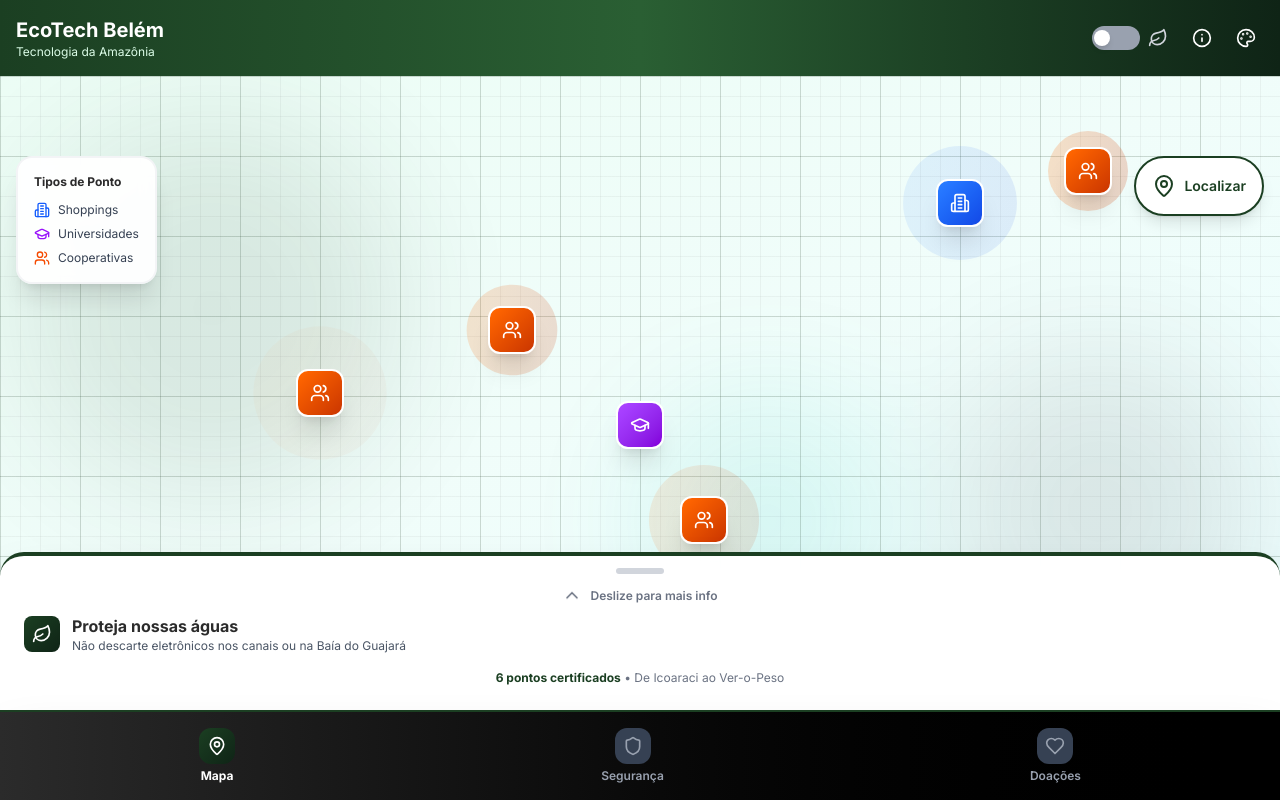
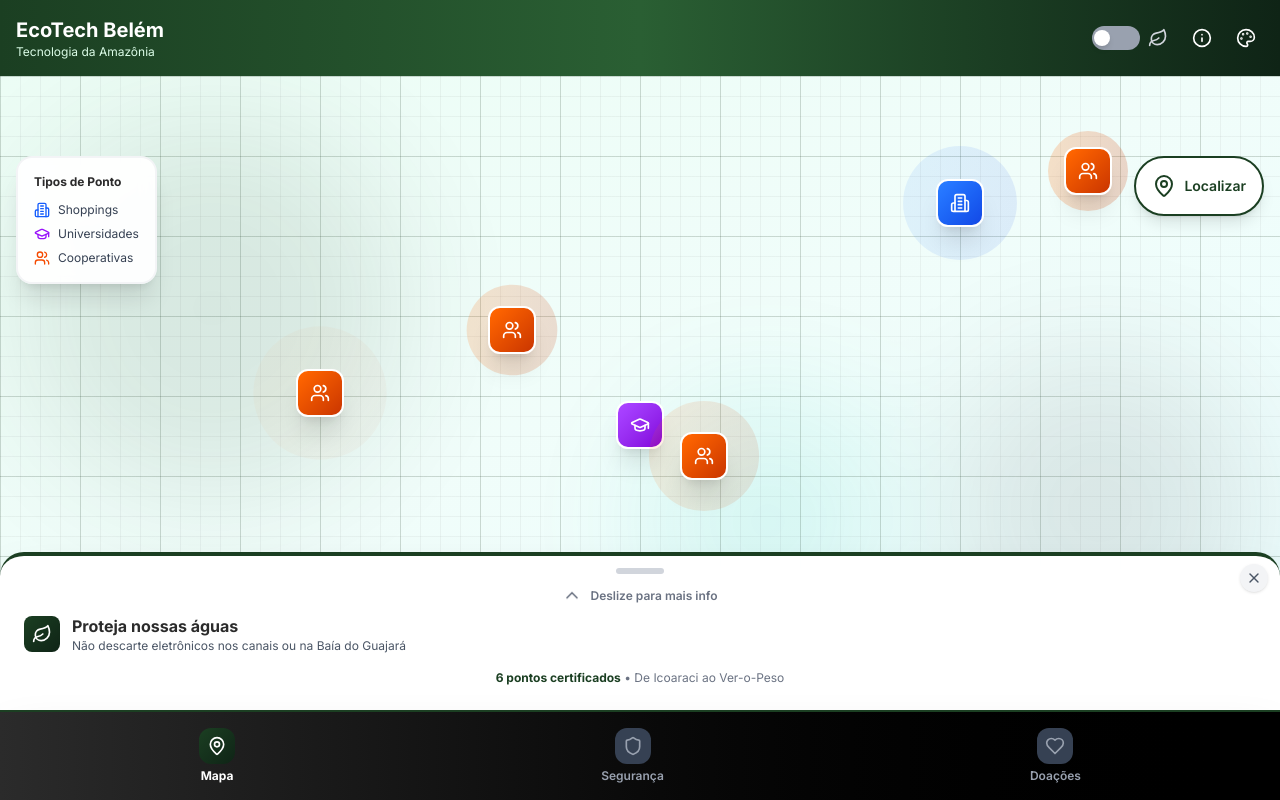
Before and after one commit to liliancassia79/EcoTech-Bel-m, a React (Vite) app: page /home in a window 1280 px wide. Built offline with nearby package versions, Linux system fonts and the light colour scheme.

Commit message:
feat: add close button to hide "Proteja nossas águas" panel\n\nAdd floating "Info ambiental" button to reopen panel and adjust "Líder Independência" marker position.

```diff
--- a/src/app/components/BottomSheet.tsx
+++ b/src/app/components/BottomSheet.tsx
@@ -1,6 +1,6 @@
 import { useState } from "react";
 import { motion, AnimatePresence } from "motion/react";
-import { ChevronUp, ChevronDown, Leaf, Droplet, MapPin } from "lucide-react";
+import { ChevronUp, ChevronDown, Leaf, Droplet, MapPin, X, Info } from "lucide-react";
 
 interface BottomSheetProps {
   locations: any[];
@@ -8,12 +8,18 @@ interface BottomSheetProps {
 
 export default function BottomSheet({ locations }: BottomSheetProps) {
   const [isExpanded, setIsExpanded] = useState(false);
+  const [isVisible, setIsVisible] = useState(true);
+
+  const handleClose = () => {
+    setIsExpanded(false);
+    setIsVisible(false);
+  };
 
   return (
     <>
-      {/* Overlay when expanded */}
+      {/* Overlay only when expanded */}
       <AnimatePresence>
-        {isExpanded && (
+        {isExpanded && isVisible && (
           <motion.div
             initial={{ opacity: 0 }}
             animate={{ opacity: 1 }}
@@ -24,13 +30,48 @@ export default function BottomSheet({ locations }: BottomSheetProps) {
         )}
       </AnimatePresence>
 
+      {/* Floating reopen button when sheet is closed */}
+      <AnimatePresence>
+        {!isVisible && (
+          <motion.button
+            key="reopen-fab"
+            initial={{ scale: 0, opacity: 0, y: 20 }}
+            animate={{ scale: 1, opacity: 1, y: 0 }}
+            exit={{ scale: 0, opacity: 0, y: 20 }}
+            transition={{ type: "spring", damping: 20, stiffness: 300 }}
+            onClick={() => setIsVisible(true)}
+            className="absolute bottom-4 left-1/2 -translate-x-1/2 z-20 flex items-center gap-2 bg-gradient-to-r from-[var(--eco-amazon)] to-[var(--eco-amazon-dark)] text-white px-4 py-2.5 rounded-full shadow-2xl border-2 border-white/30 hover:shadow-emerald-500/40 transition"
+            aria-label="Reabrir informações ambientais"
+            title="Mostrar informações"
+          >
+            <Info className="w-4 h-4" />
+            <span className="text-xs font-bold">Info ambiental</span>
+          </motion.button>
+        )}
+      </AnimatePresence>
+
+      {/* Main bottom sheet */}
+      <AnimatePresence>
+        {isVisible && (
           <motion.div
-        initial={{ y: 0 }}
-        animate={{ y: isExpanded ? -280 : 0 }}
+            key="bottom-sheet"
+            initial={{ y: 200, opacity: 0 }}
+            animate={{ y: isExpanded ? -280 : 0, opacity: 1 }}
+            exit={{ y: 300, opacity: 0 }}
             transition={{ type: "spring", damping: 30, stiffness: 300 }}
             className="absolute bottom-0 left-0 right-0 z-20 pointer-events-auto"
           >
             <div className="bg-white/98 dark:bg-gray-900/98 backdrop-blur-md rounded-t-3xl shadow-2xl border-t-4 border-[var(--eco-amazon)]">
+              {/* Close button */}
+              <button
+                onClick={handleClose}
+                className="absolute top-2 right-3 z-10 p-1.5 rounded-full bg-gray-100 hover:bg-gray-200 dark:bg-gray-800 dark:hover:bg-gray-700 text-gray-600 dark:text-gray-300 transition shadow-sm"
+                aria-label="Fechar painel"
+                title="Fechar"
+              >
+                <X className="w-4 h-4" />
+              </button>
+
               {/* Pull Handle */}
               <div
                 className="pt-3 pb-2 cursor-pointer"
@@ -52,7 +93,7 @@ export default function BottomSheet({ locations }: BottomSheetProps) {
               {/* Main Content */}
               <div className="px-6 pb-6">
                 {/* Header Section - Always Visible */}
-          <div className="mb-4">
+                <div className="mb-4 pr-8">
                   <div className="flex items-center gap-3 mb-2">
                     <div className="p-2 bg-gradient-to-br from-[var(--eco-amazon)] to-[var(--eco-amazon-dark)] rounded-lg">
                       <Leaf className="w-5 h-5 text-white" />
@@ -73,7 +114,7 @@ export default function BottomSheet({ locations }: BottomSheetProps) {
                   initial={{ height: 0, opacity: 0 }}
                   animate={{
                     height: isExpanded ? "auto" : 0,
-              opacity: isExpanded ? 1 : 0
+                    opacity: isExpanded ? 1 : 0,
                   }}
                   transition={{ duration: 0.3 }}
                   className="overflow-hidden"
@@ -103,19 +144,19 @@ export default function BottomSheet({ locations }: BottomSheetProps) {
                       <div className="grid grid-cols-3 gap-3">
                         <div className="bg-white dark:bg-gray-800 rounded-lg p-3 text-center">
                           <div className="text-2xl font-bold text-blue-600 dark:text-blue-400">
-                      {locations.filter(loc => loc.type === "shopping").length}
+                            {locations.filter((loc) => loc.type === "shopping").length}
                           </div>
                           <div className="text-xs text-gray-600 dark:text-gray-400">Shoppings</div>
                         </div>
                         <div className="bg-white dark:bg-gray-800 rounded-lg p-3 text-center">
                           <div className="text-2xl font-bold text-purple-600 dark:text-purple-400">
-                      {locations.filter(loc => loc.type === "university").length}
+                            {locations.filter((loc) => loc.type === "university").length}
                           </div>
                           <div className="text-xs text-gray-600 dark:text-gray-400">Universidades</div>
                         </div>
                         <div className="bg-white dark:bg-gray-800 rounded-lg p-3 text-center">
                           <div className="text-2xl font-bold text-orange-600 dark:text-orange-400">
-                      {locations.filter(loc => loc.type === "cooperative").length}
+                            {locations.filter((loc) => loc.type === "cooperative").length}
                           </div>
                           <div className="text-xs text-gray-600 dark:text-gray-400">Cooperativas</div>
                         </div>
@@ -125,7 +166,7 @@ export default function BottomSheet({ locations }: BottomSheetProps) {
                     {/* Impact Message */}
                     <div className="bg-gradient-to-r from-green-50 to-emerald-50 dark:from-green-900/20 dark:to-emerald-900/20 p-4 rounded-xl">
                       <h4 className="font-bold text-green-800 dark:text-green-300 mb-2 text-sm">
-                  💚 Impacto Ambiental Positivo
+                        Impacto Ambiental Positivo
                       </h4>
                       <ul className="space-y-1.5 text-xs text-green-700 dark:text-green-200">
                         <li className="flex items-start gap-2">
@@ -150,7 +191,7 @@ export default function BottomSheet({ locations }: BottomSheetProps) {
                     {/* Call to Action */}
                     <div className="bg-gradient-to-r from-[var(--eco-amazon)] to-[var(--eco-amazon-dark)] p-4 rounded-xl text-white text-center">
                       <p className="text-sm font-bold mb-1">
-                  🗺️ Encontre o ponto mais próximo
+                        Encontre o ponto mais próximo
                       </p>
                       <p className="text-xs opacity-90">
                         Toque nos marcadores no mapa acima para ver endereço e horários
@@ -167,13 +208,18 @@ export default function BottomSheet({ locations }: BottomSheetProps) {
                     className="text-center"
                   >
                     <p className="text-xs text-gray-500 dark:text-gray-400">
-                <strong className="text-[var(--eco-amazon)] dark:text-green-400">{locations.length} pontos certificados</strong> • De Icoaraci ao Ver-o-Peso
+                      <strong className="text-[var(--eco-amazon)] dark:text-green-400">
+                        {locations.length} pontos certificados
+                      </strong>{" "}
+                      • De Icoaraci ao Ver-o-Peso
                     </p>
                   </motion.div>
                 )}
               </div>
             </div>
           </motion.div>
+        )}
+      </AnimatePresence>
     </>
   );
 }
--- a/src/app/components/Home.tsx
+++ b/src/app/components/Home.tsx
@@ -60,7 +60,7 @@ export default function Home() {
       name: "Líder Independência",
       type: "cooperative",
       x: "55%",
-      y: "70%",
+      y: "60%",
       address: "Supermercado Líder - Tv. Independência, Belém - PA",
       hours: "Seg-Dom: 7h-22h",
       coordinates: "-1.4489,-48.4856",
```
Lines whose indentation alone changed are shown as unchanged.
